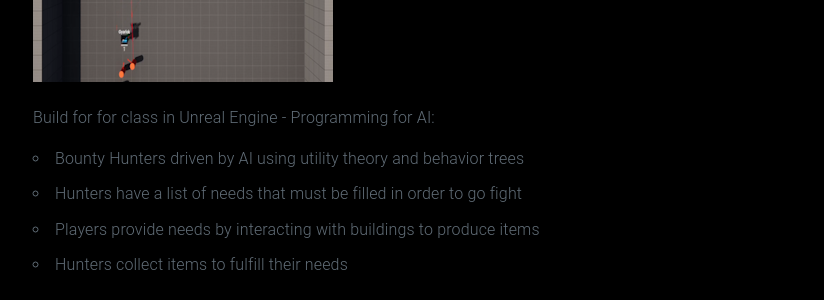
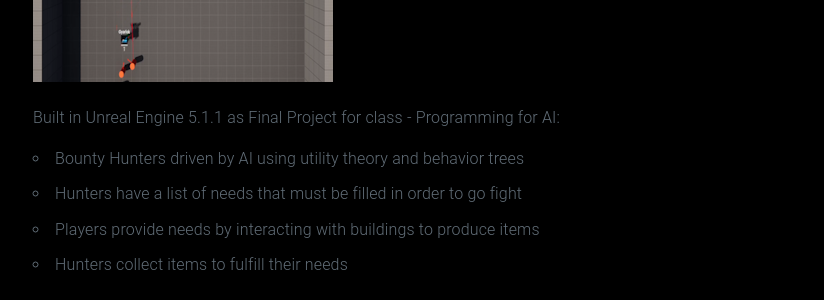
Before and after one commit to hrimfisk/hrimfisk.github.io, a Jekyll site: the page built from _posts/2022-10-06-new-game.md, in a window 1280 px wide. Shown: the part 576-876 px from the top of the page, without its empty margins (227-1051 px from the left). Built offline with Jekyll 4.4.1, drawn with Linux system fonts in a browser that asks for light colours.

Commit message:
Update 2022-10-06-new-game.md

```diff
--- a/_posts/2022-10-06-new-game.md
+++ b/_posts/2022-10-06-new-game.md
@@ -8,7 +8,7 @@ preview: /assets/tristram.png
 
 ![Picture 1](/assets/tristram_preview.png)
 
-Build for for class in Unreal Engine - Programming for AI:
+Built in Unreal Engine 5.1.1 as Final Project for class - Programming for AI:
 * Bounty Hunters driven by AI using utility theory and behavior trees
 * Hunters have a list of needs that must be filled in order to go fight
 * Players provide needs by interacting with buildings to produce items
```
